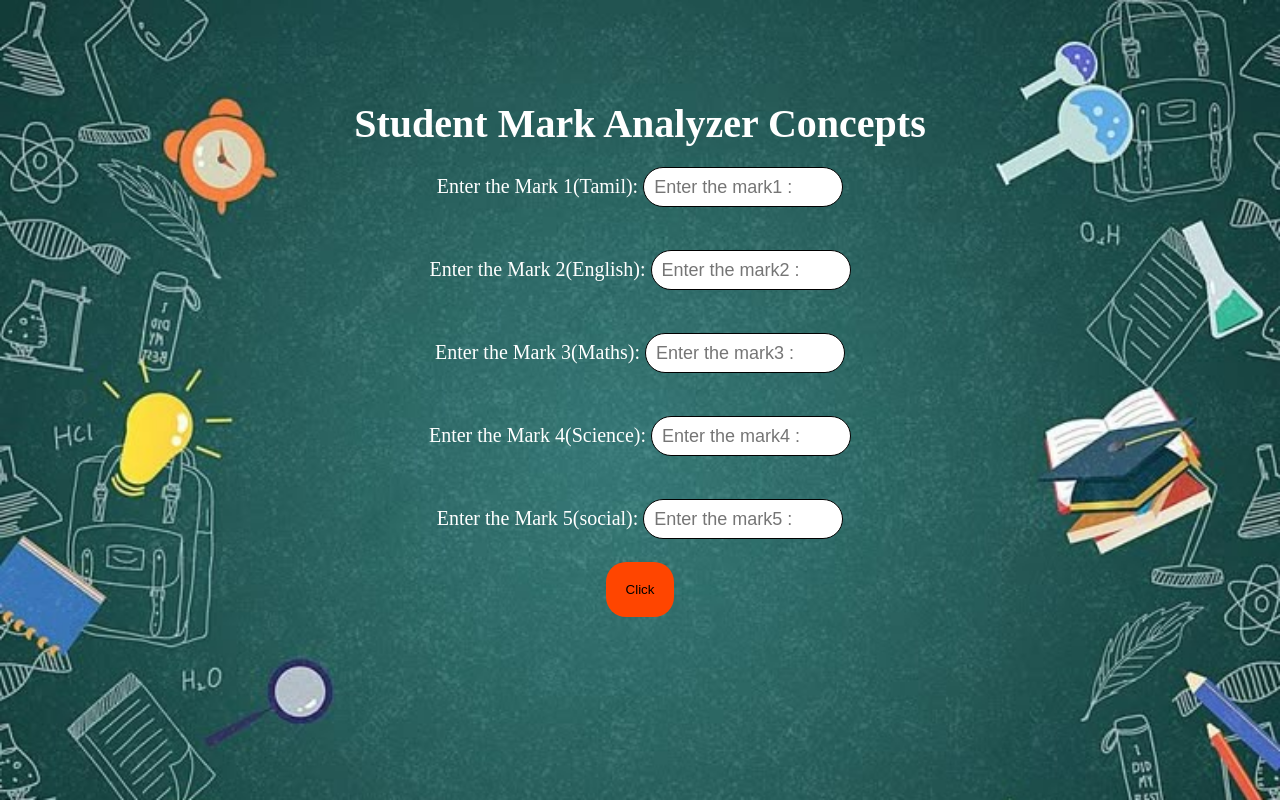
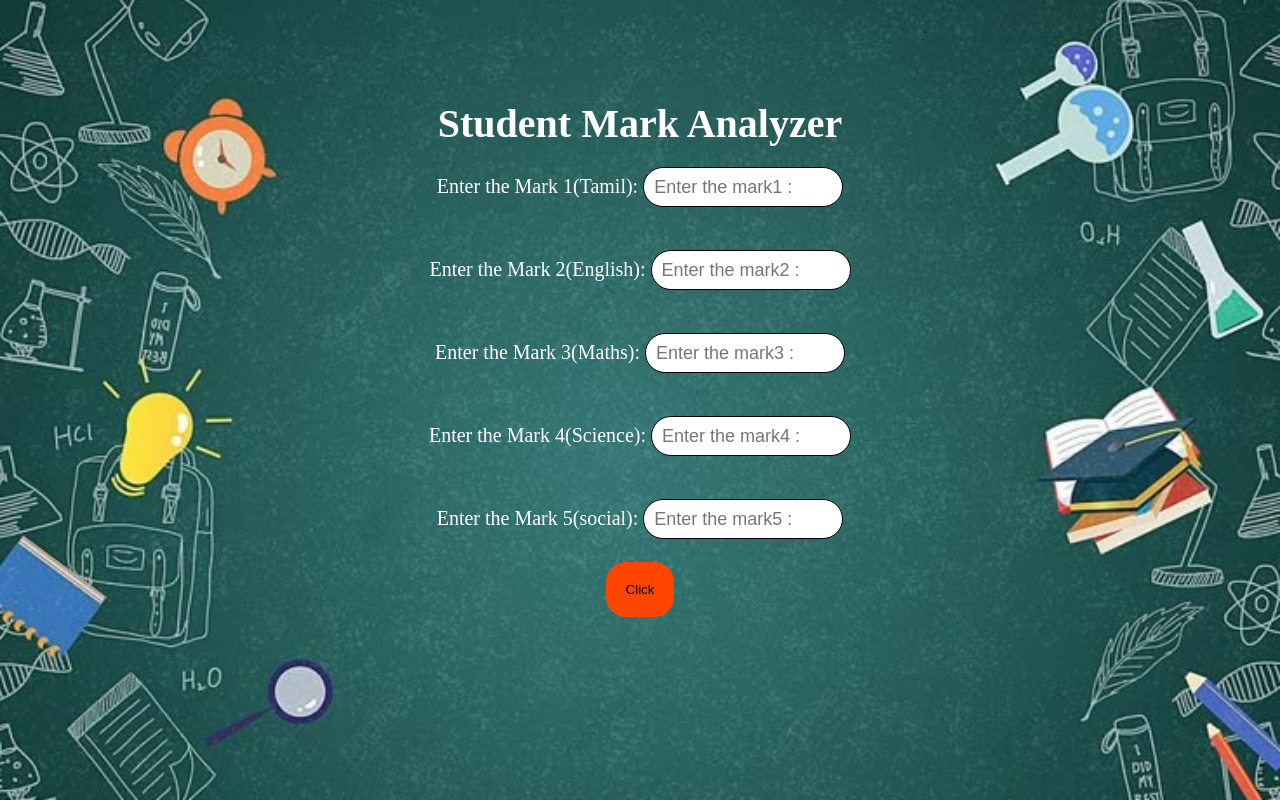
Before and after one commit to kaviya-k-27/StudentMarkAnalyzer, a plain HTML site: page index.html in a window 1280 px wide. Drawn offline with Linux system fonts and the light colour scheme.

Commit message:
Update index.html

```diff
--- a/index.html
+++ b/index.html
@@ -3,7 +3,7 @@
 <head>
     <meta charset="UTF-8">
     <meta name="viewport" content="width=device-width, initial-scale=1.0">
-    <title>Student Mark Analyzer Concepts</title>
+    <title>Student Mark Analyzer </title>
     <style>
         *{
             margin:0;
@@ -55,7 +55,7 @@
     </style>
 </head>
 <body>
-    <div class="main"><h1>Student Mark Analyzer Concepts</h1>
+    <div class="main"><h1>Student Mark Analyzer </h1>
         <div class="input">
             Enter the Mark 1(Tamil):
             <input type="text" placeholder="Enter the mark1 : " id="mark1"><br><br>
```
